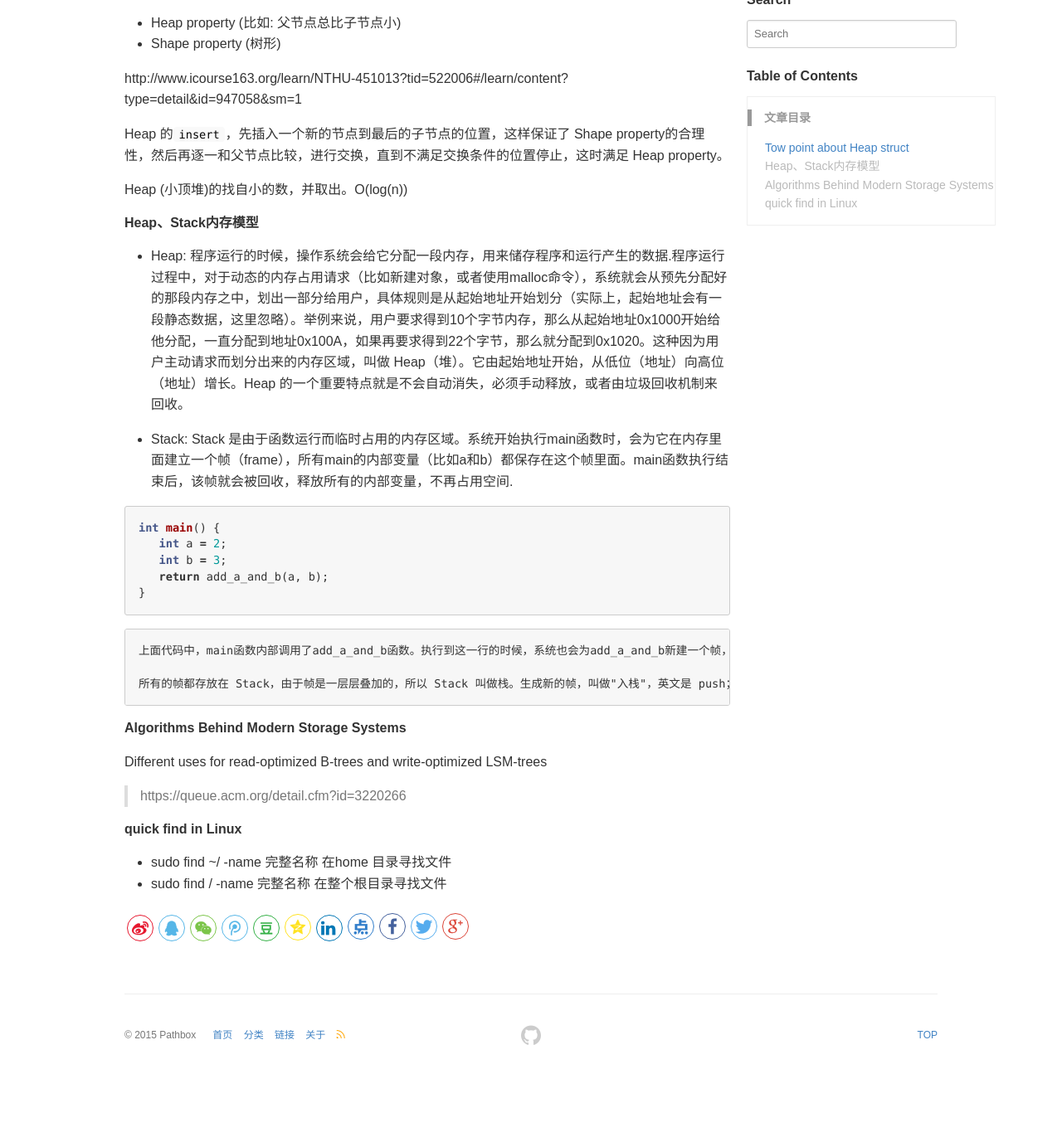
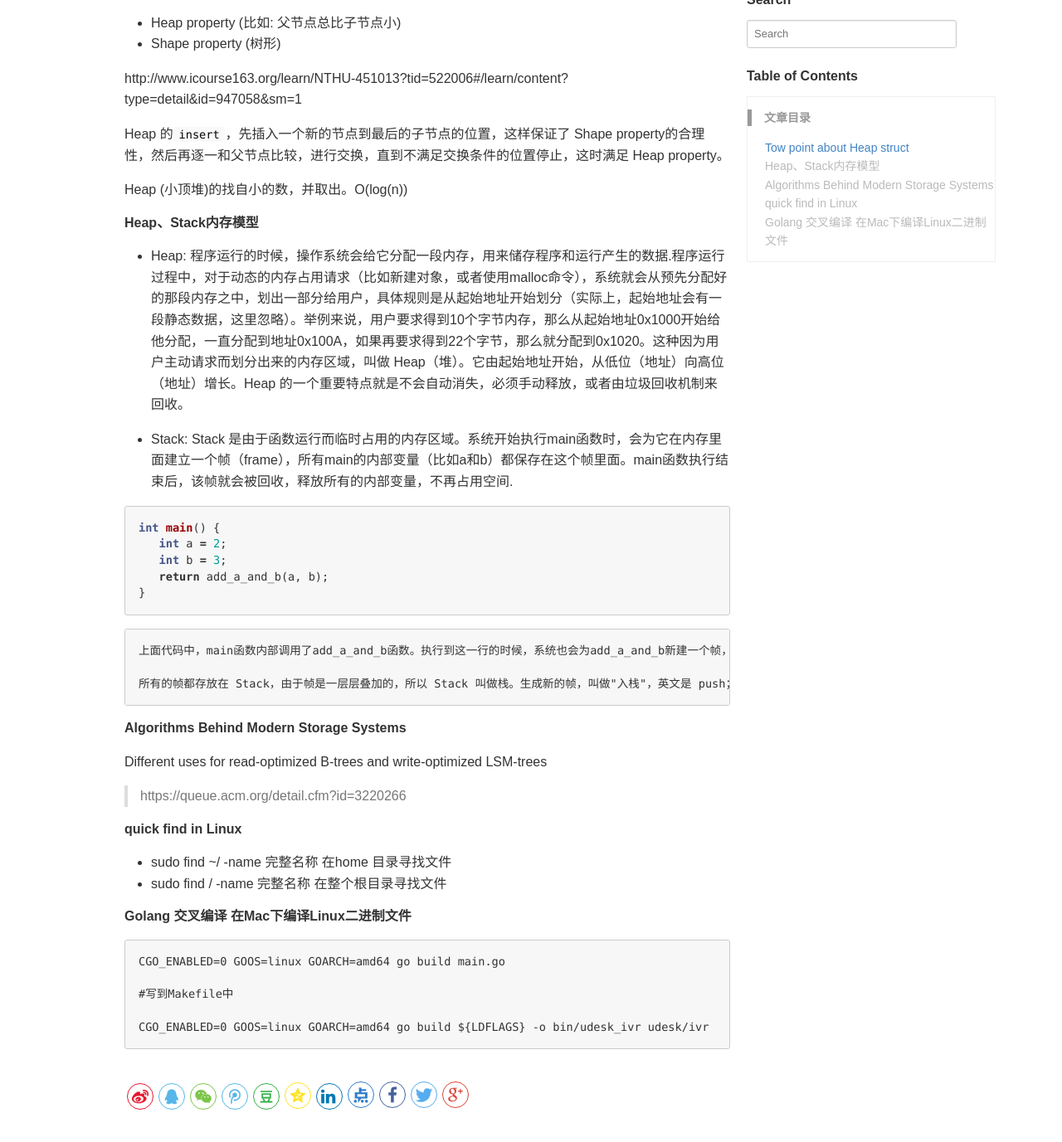
Before and after one commit to pathbox/pathbox.github.io, a Jekyll site: the page built from _posts/2018-06-02-work-summary-in-Udesk-sixteen.md, in a window 1280 px wide and 1400 px high, scrolled down 244 px. Shown: the top 1377 px of the window at 83% size. Built offline with Jekyll 4.4.1, drawn with Linux system fonts in a browser that asks for light colours; before the commit the page ends 1541 px from its top, so only the background shows below that.

Commit message:
Golang 交叉编译 在Mac下编译Linux二进制文件

````diff
--- a/_posts/2018-06-02-work-summary-in-Udesk-sixteen.md
+++ b/_posts/2018-06-02-work-summary-in-Udesk-sixteen.md
@@ -47,3 +47,12 @@ Different uses for read-optimized B-trees and write-optimized LSM-trees
 
 - sudo find ~/ -name 完整名称 在home 目录寻找文件
 - sudo find / -name 完整名称 在整个根目录寻找文件
+
+##### Golang 交叉编译 在Mac下编译Linux二进制文件
+```
+CGO_ENABLED=0 GOOS=linux GOARCH=amd64 go build main.go
+
+#写到Makefile中
+
+CGO_ENABLED=0 GOOS=linux GOARCH=amd64 go build ${LDFLAGS} -o bin/udesk_ivr udesk/ivr
+```
````
